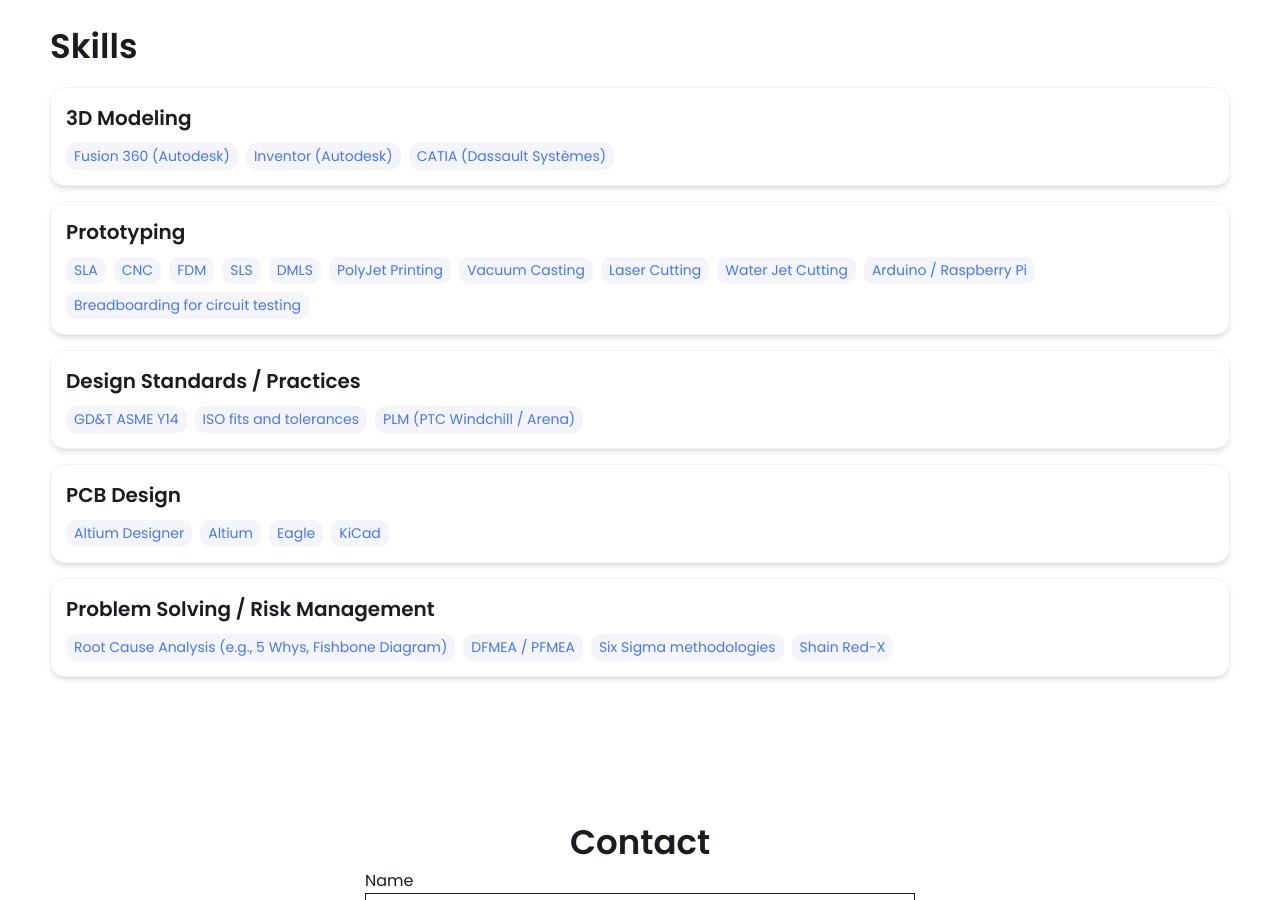
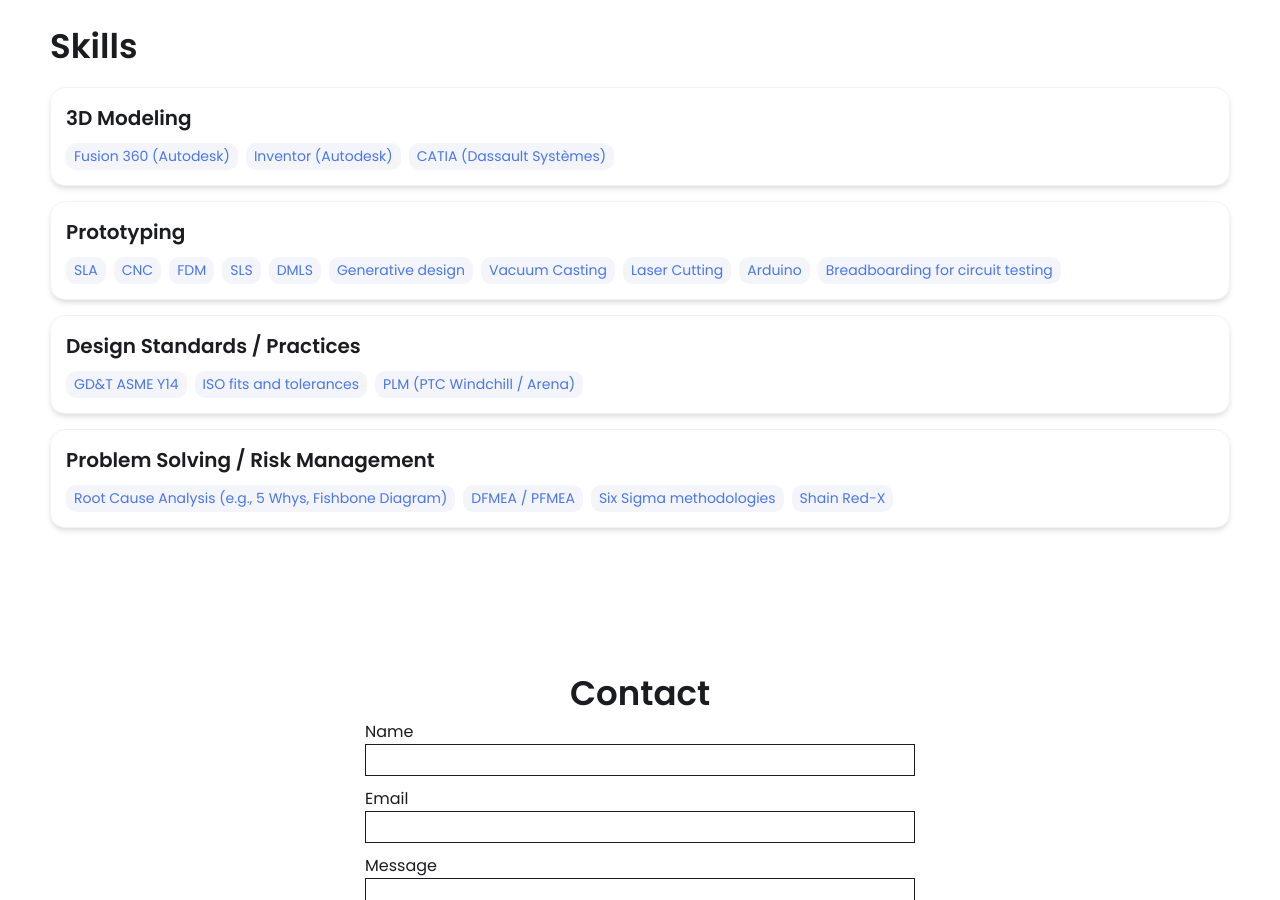
Before and after one commit to KayaUK/Kayauk.github.io, a Jekyll site: the page built from index.html, in a window 1280 px wide and 900 px high, scrolled down 1605 px. Built offline with Jekyll 4.4.1, drawn with Linux system fonts in a browser that asks for light colours.

Commit message:
Update _config.yml

```diff
--- a/_config.yml
+++ b/_config.yml
@@ -36,7 +36,7 @@ external-links:    # input only your own url slug. The icons with missing entrie
   #medium:            # https://medium.com/@{your url slug}
   #x-twitter:   # https://x.com/{your url slug}
   #threads:            # https://threads.net/@{your url slug}
-  #instragram: kayacan_kayhan      # https://www.instagram.com/kayacan_kayhan/
+  instragram: kayacan_kayhan      # https://www.instagram.com/kayacan_kayhan/
   youtube:  justkaya11   # https://www.youtube.com/@justkaya11
   #discord:            # https://discord.com/users/{your url slug}
   #bluesky:           # https://bsky.app/profile/{your url slug}
@@ -56,23 +56,22 @@ skills:
     - FDM
     - SLS
     - DMLS
-    - PolyJet Printing
+    - Generative design
     - Vacuum Casting
     - Laser Cutting
-    - Water Jet Cutting
-    - Arduino / Raspberry Pi
+    - Arduino
     - Breadboarding for circuit testing
   - category: Design Standards / Practices
     tools:
     - GD&T ASME Y14
     - ISO fits and tolerances
     - PLM (PTC Windchill / Arena)
-  - category: PCB Design
-    tools:
-    - Altium Designer
-    - Altium
-    - Eagle
-    - KiCad
+ # - category: PCB Design
+  #  tools:
+   # - Altium Designer
+    #- Altium
+    #- Eagle
+    #- KiCad
   - category: Problem Solving / Risk Management
     tools:
     - Root Cause Analysis (e.g., 5 Whys, Fishbone Diagram)
```
